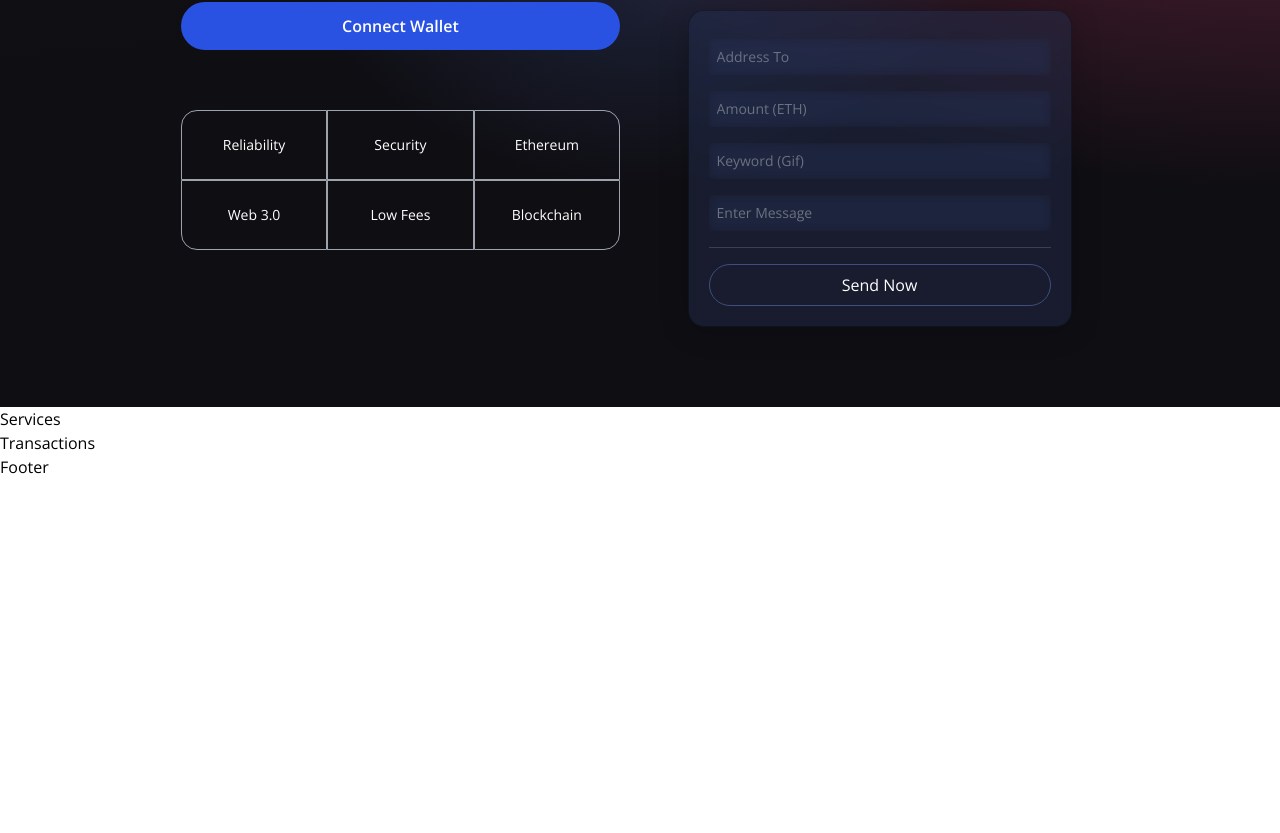
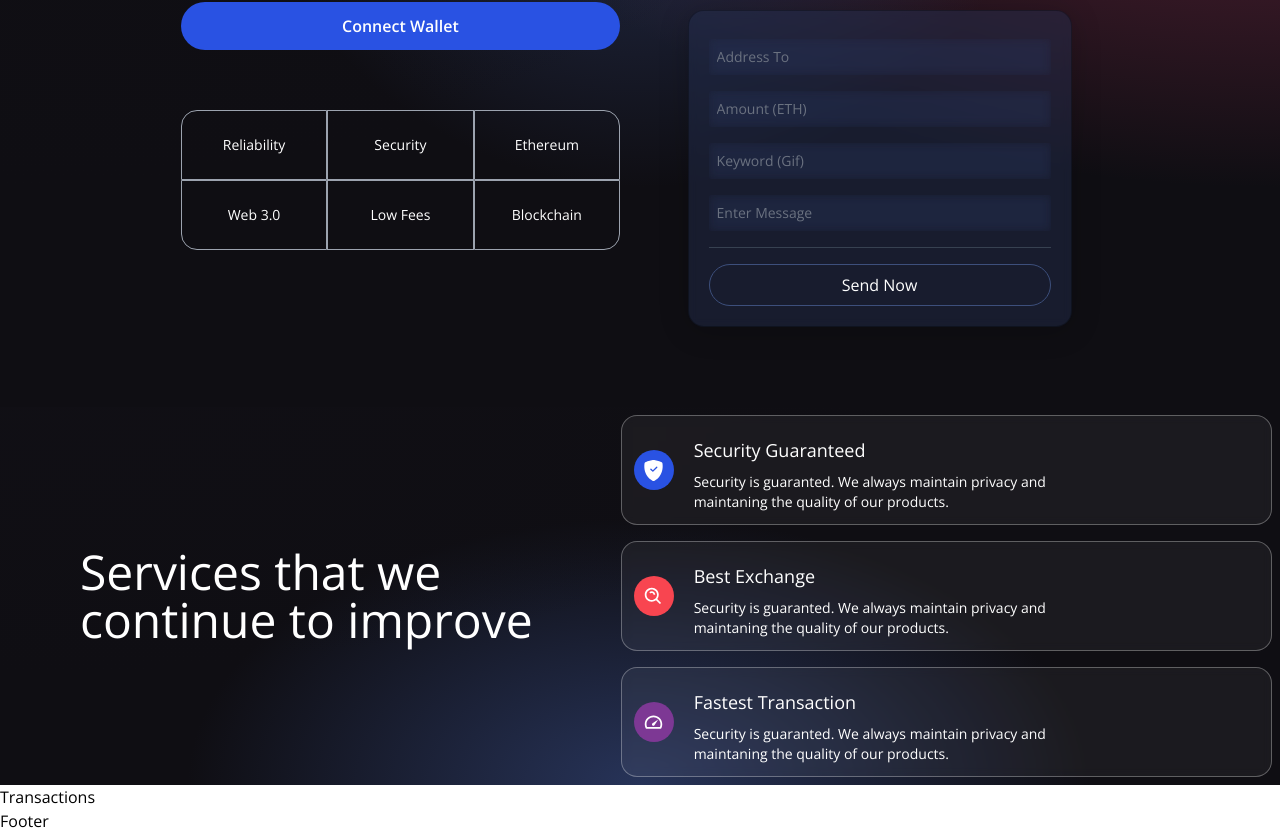
Before and after one commit to AminMortezaie/modern-web3.0, a React (Vite) app in the folder client/: page / in a window 1280 px wide. Shown: the part 342-1175 px from the top of the page. Before the commit the page ends 821 px from the top, so only its background shows below. Built offline with nearby package versions, Linux system fonts and the light colour scheme.

Commit message:
Feat: Create cards for services.

```diff
--- a/client/src/components/Services.jsx
+++ b/client/src/components/Services.jsx
@@ -1,6 +1,59 @@
+
+import { BsShieldFillCheck } from 'react-icons/bs';
+import { BiSearchAlt } from 'react-icons/bi';
+import { BiCodeAlt } from 'react-icons/bi';
+import { BiTachometer } from 'react-icons/bi';
+
+
+
+
+const ServiceCard = ({ color, title, icon, subtitle})=>(
+    <div className='flex flex-row justify-start items-center white-glassmorphism p-3 m-2 cursor-pointer hover:shadow-xl'>
+        <div className={`w-10 h-10 rounded-full flex justify-center items-center ${color}`}>
+            {icon}
+        </div>
+        <div className='ml-5 flex flex-col flex-1'>
+            <h1 className='mt-2 text-white text-lg'>{title}</h1>
+            <p className='mt-2 text-white text-sm md:w-9/12'>{subtitle}</p>
+        </div>
+    </div>
+);
+
+
+
 const Services = ()=>{
     return (
-        <h1> Services</h1>
+        <div className='flex w-full justify-center items-center gradient-bg-services '>
+            <div className='flex mf:flex-row flex-col items-center justify-between md:p-20 py-12 px-4'>
+                <div className='flex-1 flex flex-col justify-start items-center'>
+                    <h1 className='text-white text-3xl sm:text-5xl py-2'>
+                        Services that we
+                        <br/>
+                        continue to improve
+                    </h1>
+                </div>
+            </div>
+            <div className='flex-1 flex flex-col justify-start items-center'>
+                <ServiceCard
+                    color='bg-[#2952E3]'
+                    title="Security Guaranteed"
+                    icon = {<BsShieldFillCheck fontSize={21} className='text-white'/>}
+                    subtitle= 'Security is guaranted. We always maintain privacy and maintaning the quality of our products.'
+                />
+                <ServiceCard
+                    color='bg-[#F84550]'
+                    title="Best Exchange"
+                    icon = {<BiSearchAlt fontSize={21} className='text-white'/>}
+                    subtitle= 'Security is guaranted. We always maintain privacy and maintaning the quality of our products.'
+                />
+                <ServiceCard
+                    color='bg-[#7d3894]'
+                    title="Fastest Transaction"
+                    icon = {<BiTachometer fontSize={21} className='text-white'/>}
+                    subtitle= 'Security is guaranted. We always maintain privacy and maintaning the quality of our products.'
+                />
+            </div>
+        </div>
     );
 
 }
```
